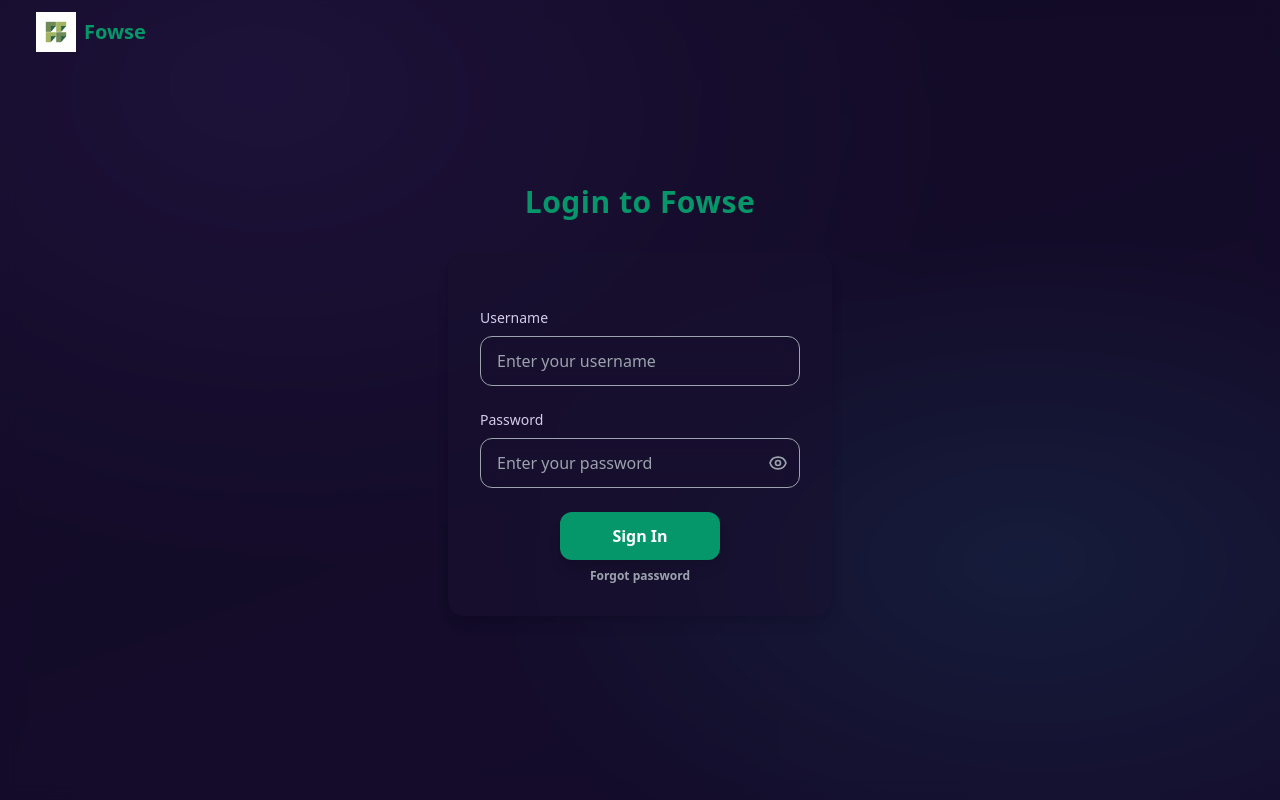
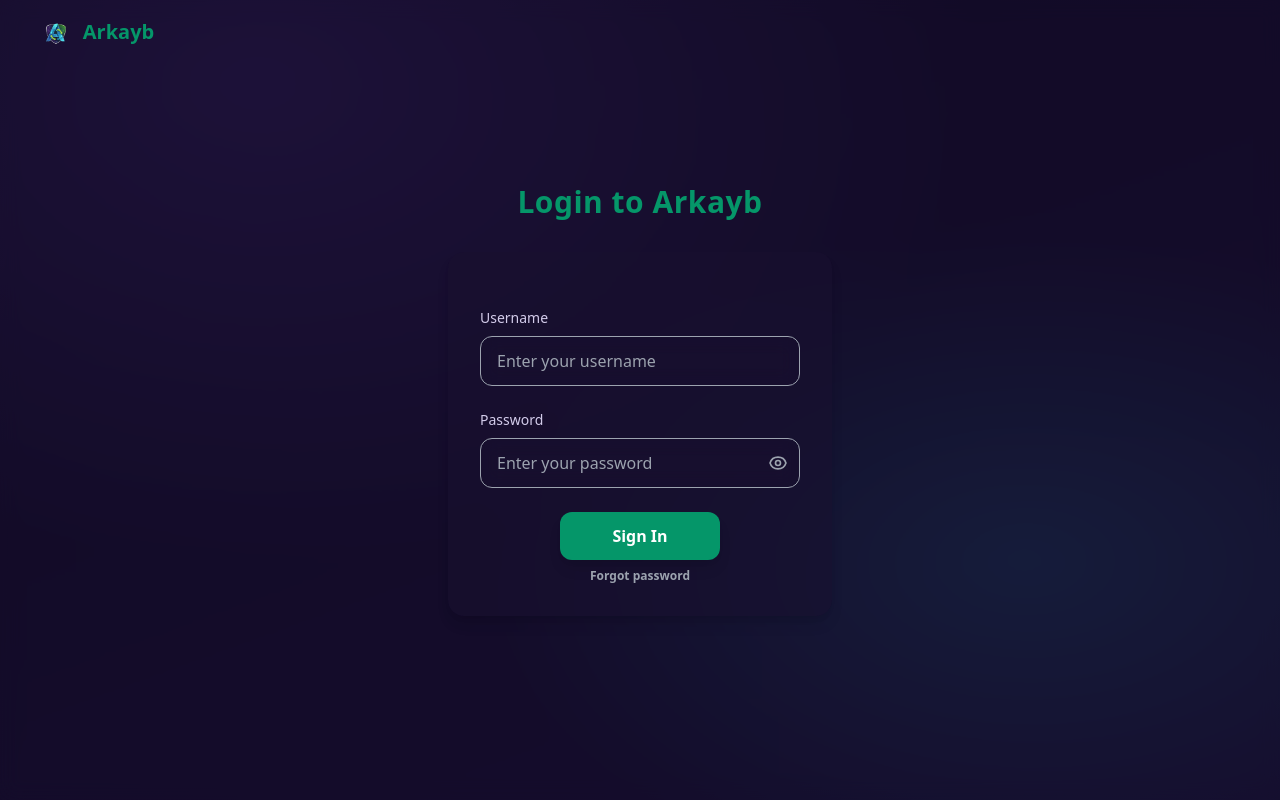
Before and after one commit to 09078270504/EDMS, a Django app: page /login/ in a window 1280 px wide. Run offline with Django 5.2, Linux system fonts and the light colour scheme; some libraries are stand-ins or nearby versions; some web fonts are replaced.

Commit message:
Update images

```diff
--- a/templates/auth/login.html
+++ b/templates/auth/login.html
@@ -10,8 +10,8 @@
     <!-- Archive System name top-left -->
     <div class="absolute top-3 left-9 flex items-center space-x-2">
         <a href="{% url 'base' %}" class="flex items-center space-x-2 hover:text-green-800 transition-colors duration-200">
-            <img src="{% static 'img/fowse.png' %}" class="h-10" alt="Fowse Logo" />
-            <span class="text-xl font-bold text-green-600">Fowse</span>
+            <img src="{% static 'img/fowse.png' %}?v=2" class="h-10" alt="Fowse Logo" />
+            <span class="text-xl font-bold text-green-600">Arkayb</span>
         </a>
     </div>
 
@@ -19,7 +19,7 @@
 
     <div class="max-w-md w-full space-y-8 p-8">
         <div class="text-center">
-            <h2 class="text-3xl font-bold text-green-600">Login to Fowse</h2>
+            <h2 class="text-3xl font-bold text-green-600">Login to Arkayb</h2>
         </div>
 
         <div class="bg-gray-100 p-8 rounded-2xl shadow-lg">
--- a/templates/base.html
+++ b/templates/base.html
@@ -14,12 +14,12 @@
 </head>
 <body class="neon-theme">
     {% if not user.is_authenticated %}
-    {% if request.resolver_match.url_name != 'login' %}
+    {% if request.resolver_match.url_name != 'login' and request.resolver_match.url_name != 'forgot_password' %}
     <!-- Navbar -->
     <nav class="neon-nav p-4 z-10 w-full top-0 left-0">
       <div class="container mx-auto flex justify-between items-center">
         <div class="flex items-center space-x-2">
-          <img src="{% static 'img/fowse.png' %}" class="h-10 inline-block neon-logo" alt="Fowse Logo" />
+          <img src="{% static 'img/fowse.png' %}?v=2" class="h-10 inline-block neon-logo" alt="Fowse Logo" />
           <h1 class="text-xl font-bold" style="color: var(--accent-1)">Arkayb</h1>
         </div>
       </div>
--- a/templates/documents/documents_view.html
+++ b/templates/documents/documents_view.html
@@ -1,6 +1,6 @@
 <!-- templates/documents/document_view.html -->
 {% extends 'base.html' %}
-{% block title %}Document View - Archive System{% endblock %}
+{% block title %}Document View - Arkayb System{% endblock %}
 
 {% block content %}
 <div class="grid grid-cols-1 lg:grid-cols-2 gap-6">
@@ -55,3 +55,5 @@
         navigator.clipboard.writeText(textContent);
     }
 </script>
+
+{% endblock %}
```
Also changed, not shown: static/img/fowse.png.
